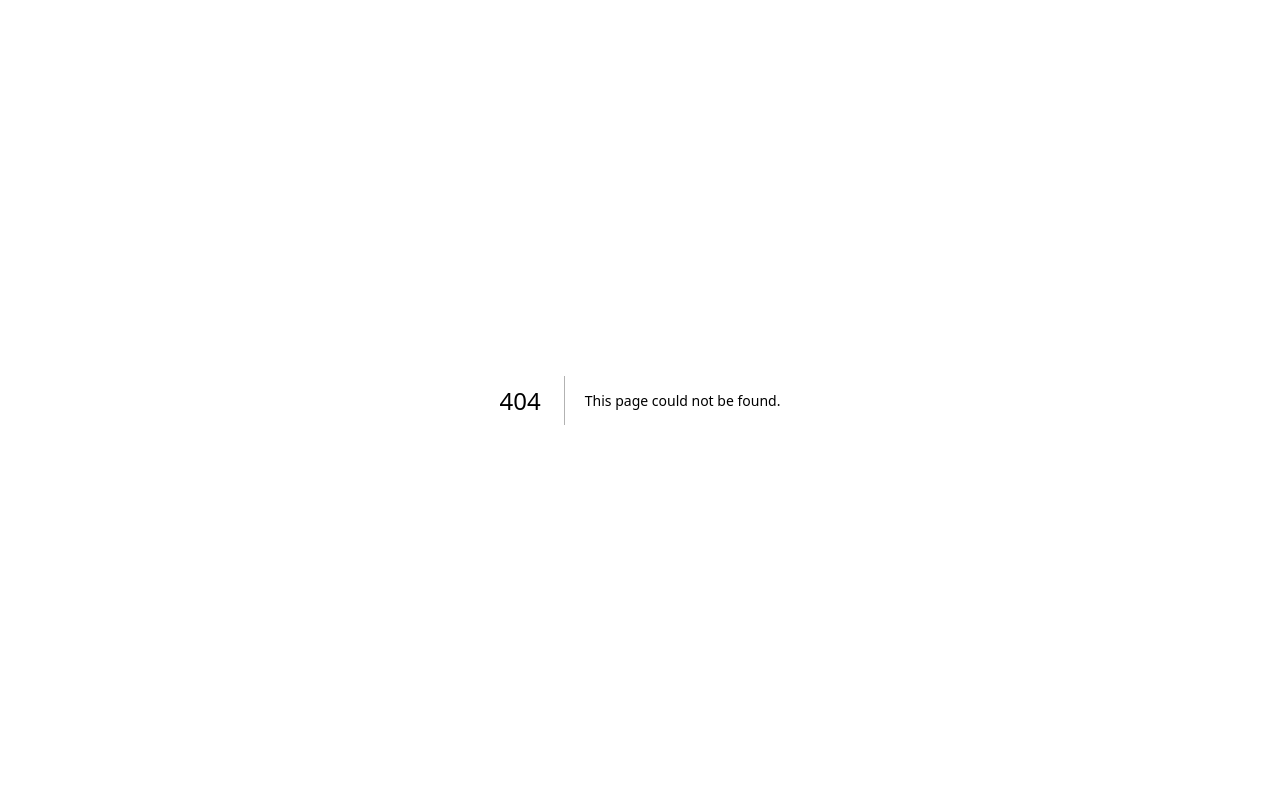
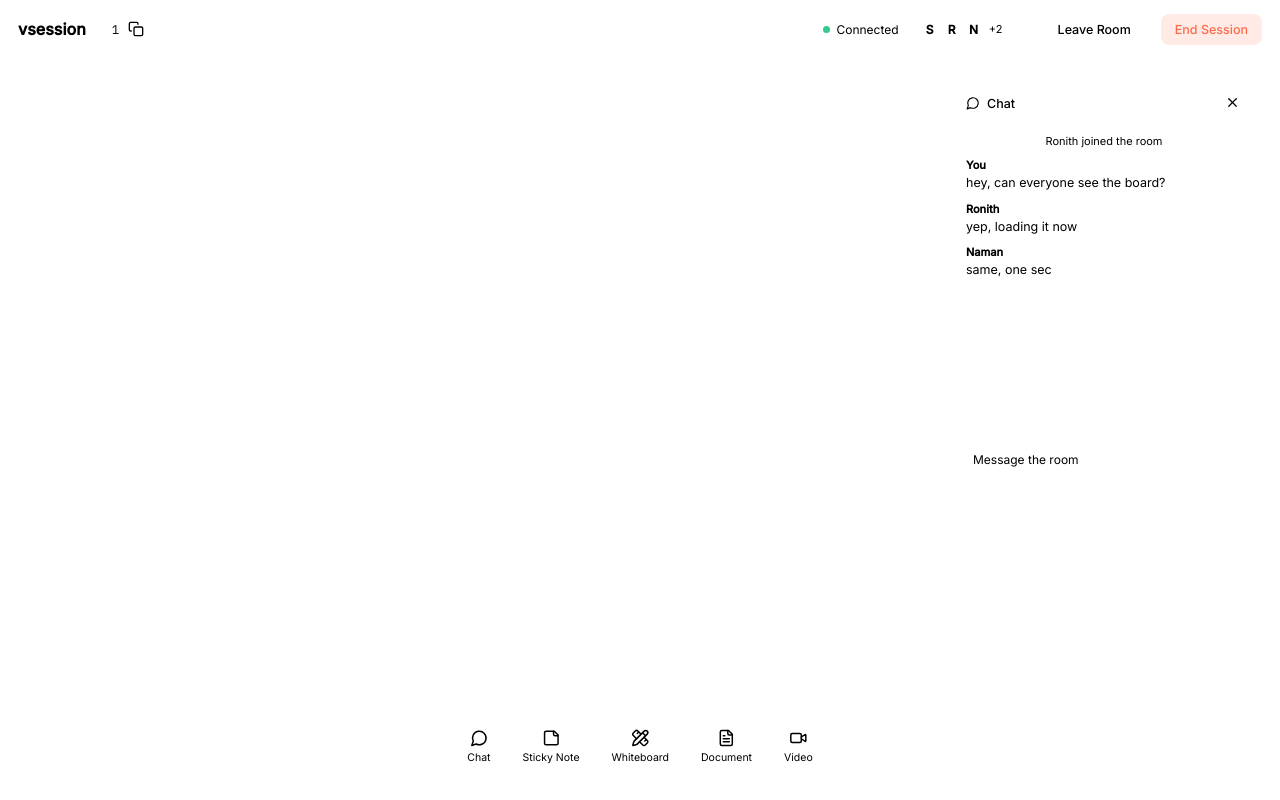
Before and after one commit to Shaurya9524/vsession, a Next.js app in the folder apps/web/: page /r/1 in a window 1280 px wide. Before the commit this address had no page. Built offline with nearby package versions, Linux system fonts and the light colour scheme.

Commit message:
feat(web): assemble room page

```diff
--- /dev/null
+++ b/apps/web/src/app/r/[roomId]/page.module.css
@@ -0,0 +1,10 @@
+.roomPage {
+  width: 100vw;
+  height: 100vh;
+  min-width: 1180px;
+  min-height: 700px;
+  display: flex;
+  flex-direction: column;
+  background: var(--color-bg);
+  overflow: auto;
+}
--- /dev/null
+++ b/apps/web/src/app/r/[roomId]/page.tsx
@@ -0,0 +1,53 @@
+"use client"
+
+import { use, useState } from "react"
+import { RoomTopBar } from "@/components/room/RoomTopBar"
+import { RoomCanvas } from "@/components/room/RoomCanvas"
+import { ToolDock } from "@/components/room/ToolDock"
+import { MemberPopover } from "@/components/room/MemberPopover"
+import { useCanvasWindows } from "@/hooks/useCanvasWindows"
+import { Member } from "@/components/room/MemberPopover/MemberPopover"
+import type { CanvasWindowType } from "@/config/canvasTools"
+import styles from "./page.module.css"
+
+type RoomPageProps = {
+  params: Promise<{ roomId: string }>
+}
+
+const members: Member[] = [
+  { id: "1", name: "Shaurya", role: "host" },
+  { id: "2", name: "Ronith", role: "member" },
+  { id: "3", name: "Naman", role: "member" },
+  { id: "4", name: "Rishabh", role: "member" },
+  { id: "5", name: "Akshat", role: "member" },
+]
+
+export default function RoomPage({ params }: RoomPageProps) {
+  const { roomId } = use(params)
+  const { windows, addWindow, moveWindow, resizeWindow, focusWindow, removeWindow } = useCanvasWindows()
+  const [showMembers, setShowMembers] = useState(false)
+
+  const handleAddWindow = (type: CanvasWindowType) => {
+    addWindow(type, 200 + windows.length * 24, 200 + windows.length * 24)
+  }
+
+  return (
+    <div className={styles.roomPage}>
+      <RoomTopBar
+        roomId={roomId}
+        isHost={true}
+        members={members}
+        onToggleMembers={() => setShowMembers((show) => !show)}
+      />
+      {showMembers && <MemberPopover members={members} viewerIsHost={true} />}
+      <RoomCanvas
+        windows={windows}
+        onMove={moveWindow}
+        onResize={resizeWindow}
+        onFocus={focusWindow}
+        onClose={removeWindow}
+      />
+      <ToolDock onAddWindow={handleAddWindow} />
+    </div>
+  )
+}
```
